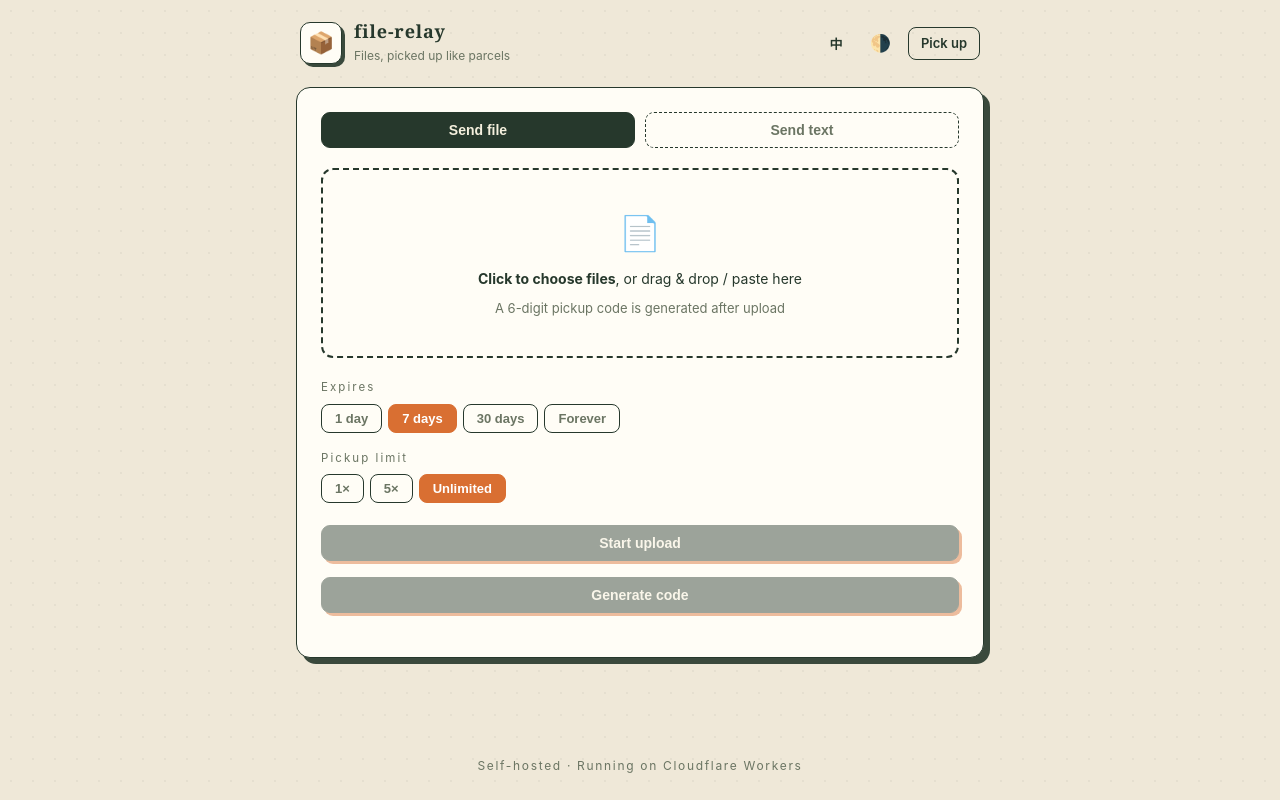
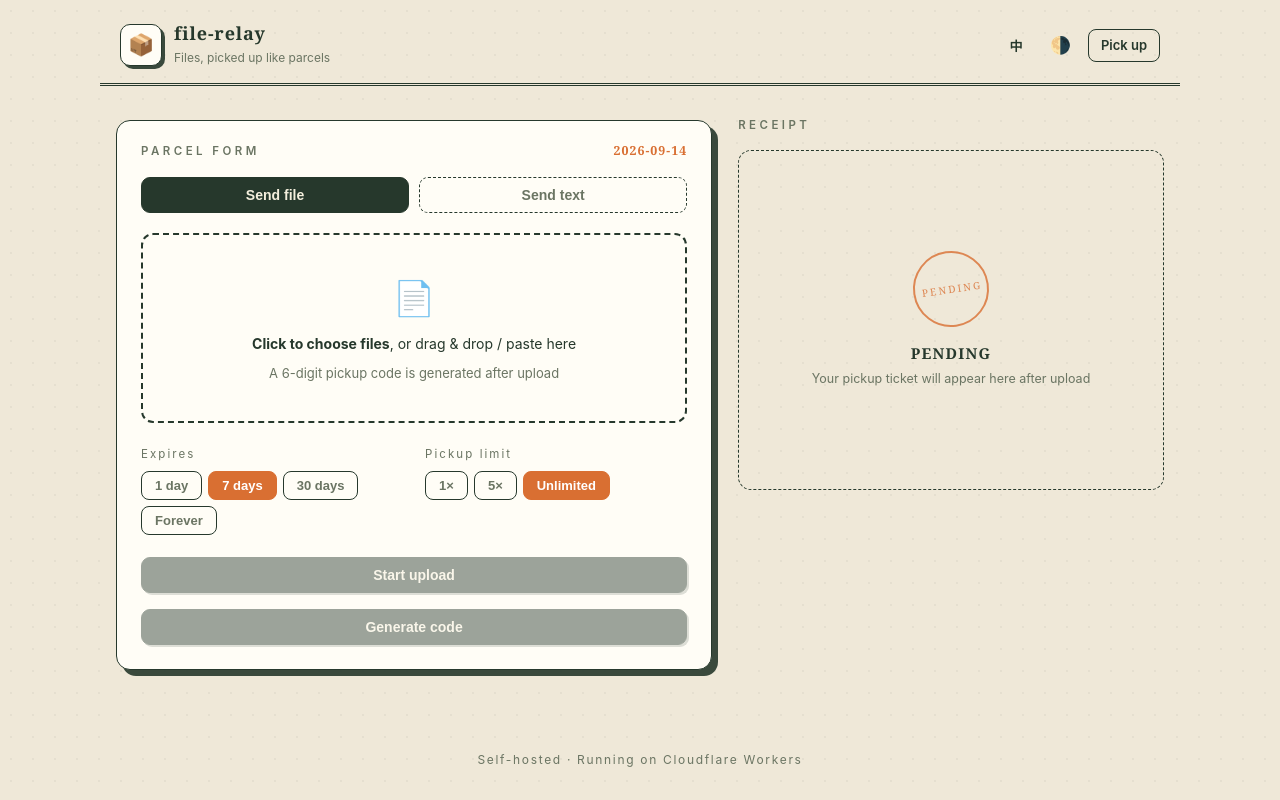
Before and after one commit to Billy775326/file-relay, a website with bundled scripts: page public/index.html in a window 1280 px wide. Built offline with nearby package versions, Linux system fonts and the light colour scheme; files whose address does not match are found by name.

Commit message:
首页改柜台双栏布局:左寄件单表单 / 右回执常驻(粘性)
- 桌面 ≥880px 双栏 grid(1.4fr/1fr),右栏 sticky,出票不再顶推页面
- 回执空态:PENDING 圆形邮戳占位(带说明),与左栏卡片视觉平衡
- options 双栏网格;顶栏双线规尺贯通;票头/回执小标签 + 抬头日期
- 移动端并回单栏:回执落在表单下方,空态占位隐藏
- 视觉打磨:禁用主按钮去橙影、文件行 MIME 单行省略
- i18n 新增 send.cap/receipt.cap/ph.title/ph.sub(138 键 ×2)
- 双模式 e2e 12/12 + smoke 21/21,dist 重建 244.7 KB

```diff
--- a/public/index.html
+++ b/public/index.html
@@ -16,7 +16,7 @@
 </script>
 </head>
 <body>
-<header class="topbar">
+<header class="topbar wide">
   <div class="brand">
     <span class="logo">📦</span>
     <div><b data-i18n="brand.name">文件中转站</b><small data-i18n="brand.tagline">像取快递一样取文件</small></div>
@@ -28,8 +28,13 @@
   </div>
 </header>
 
-<main class="container">
-  <section class="card">
+<main class="container wide">
+  <div class="send-grid">
+  <section class="card form-card">
+    <div class="card-cap">
+      <span data-i18n="send.cap">寄件单</span>
+      <span class="cap-date" id="cap-date"></span>
+    </div>
     <div class="tabs">
       <button class="tab active" data-tab="file" data-i18n="tab.file">发文件</button>
       <button class="tab" data-tab="text" data-i18n="tab.text">发文本</button>
@@ -81,8 +86,18 @@
       </div>
     </div>
 
-    <div id="results" class="results"></div>
-  </section>
+    </section>
+
+    <aside class="send-side">
+      <div class="side-cap" data-i18n="receipt.cap">回执</div>
+      <div id="result-placeholder" class="result-placeholder">
+        <div class="ph-postmark">PENDING</div>
+        <p data-i18n="ph.title">待出票</p>
+        <small data-i18n="ph.sub">上传完成后,取件凭证会出现在这里</small>
+      </div>
+      <div id="results" class="results"></div>
+    </aside>
+  </div>
 </main>
 
 <footer class="foot" data-i18n="foot">自托管 · 运行于 Cloudflare Workers</footer>
--- a/public/js/i18n.js
+++ b/public/js/i18n.js
@@ -56,6 +56,10 @@ const DICT = {
     'result.okBatch': '✅ {0} 个文件分享成功',
     'ticket.title': '取件凭证',
     'ticket.no': '№ {0}',
+    'send.cap': '寄件单',
+    'receipt.cap': '回执',
+    'ph.title': '待出票',
+    'ph.sub': '上传完成后,取件凭证会出现在这里',
     'qr.hint': '扫码直接取件',
     'label.code': '口令',
     'label.link': '链接',
@@ -189,6 +193,10 @@ const DICT = {
     'result.okBatch': '✅ {0} files shared successfully',
     'ticket.title': 'PICKUP TICKET',
     'ticket.no': '№ {0}',
+    'send.cap': 'PARCEL FORM',
+    'receipt.cap': 'RECEIPT',
+    'ph.title': 'PENDING',
+    'ph.sub': 'Your pickup ticket will appear here after upload',
     'qr.hint': 'Scan to pick up',
     'label.code': 'code',
     'label.link': 'link',
--- a/public/js/index.js
+++ b/public/js/index.js
@@ -18,6 +18,8 @@ const els = {
   progressText: $('#progress-text'),
   btnCancel: $('#btn-cancel'),
   results: $('#results'),
+  placeholder: $('#result-placeholder'),
+  capDate: $('#cap-date'),
 };
 
 const MAX_SIZE_FALLBACK = 2 * 1024 * 1024 * 1024;
@@ -45,6 +47,9 @@ function updateHint() {
     updateHint();
   } catch { /* 保持默认 */ }
 })();
+
+/* 寄件单抬头日期(装饰) */
+if (els.capDate) els.capDate.textContent = fmtDate(Date.now()).split(' ')[0];
 
 /* 语言切换:重算动态文案与结果卡片 */
 onLangChange(() => {
@@ -491,6 +496,7 @@ function buildResultCard(r, compact) {
 
 function showResults(list) {
   lastResults = list;
+  if (els.placeholder) els.placeholder.hidden = true;
   els.results.replaceChildren();
   if (list.length > 1) {
     els.results.append(
@@ -536,5 +542,6 @@ async function copyBtn(btn, text, label) {
 
 function hideResult() {
   lastResults = [];
+  if (els.placeholder) els.placeholder.hidden = false;
   els.results.replaceChildren();
 }
--- a/public/style.css
+++ b/public/style.css
@@ -85,9 +85,10 @@ body {
   display: flex;
   align-items: center;
   justify-content: space-between;
-  padding: 20px 20px 12px;
+  padding: 22px 20px 14px;
   max-width: 720px;
-  margin: 0 auto;
+  margin: 0 auto 26px;
+  border-bottom: 3px double var(--line);
 }
 .topbar.wide { max-width: 1080px; }
 .brand { display: flex; align-items: center; gap: 12px; }
@@ -137,6 +138,64 @@ body {
   padding: 32px 16px 10px;
 }
 
+/* ============ 发送页:柜台双栏(左寄件单 / 右回执常驻) ============ */
+.send-grid {
+  display: grid;
+  grid-template-columns: 1.4fr 1fr;
+  gap: 26px;
+  align-items: start;
+}
+.form-card { margin-bottom: 0; }
+.card-cap, .side-cap {
+  display: flex;
+  justify-content: space-between;
+  align-items: baseline;
+  margin: -4px 0 16px;
+  font-size: 11.5px;
+  letter-spacing: 0.3em;
+  color: var(--muted);
+  font-weight: 600;
+}
+.card-cap .cap-date {
+  font-family: var(--serif);
+  color: var(--stamp);
+  letter-spacing: 0.08em;
+  font-size: 12.5px;
+}
+.send-side { position: sticky; top: 24px; min-width: 0; }
+.send-side .results { margin-top: 0; }
+/* 回执空态:待出票邮戳 */
+.result-placeholder {
+  border: 1.5px dashed var(--line);
+  border-radius: 13px;
+  padding: 38px 20px;
+  min-height: 340px; /* 与左栏表单卡视觉平衡 */
+  display: flex;
+  flex-direction: column;
+  justify-content: center;
+  align-items: center;
+  text-align: center;
+  animation: fade-up var(--t-slow) var(--ease) both;
+}
+.ph-postmark {
+  width: 76px;
+  height: 76px;
+  margin: 0 auto 14px;
+  border: 2.5px double var(--stamp);
+  border-radius: 50%;
+  display: grid;
+  place-items: center;
+  color: var(--stamp);
+  font-family: var(--serif);
+  font-size: 10px;
+  letter-spacing: 0.22em;
+  text-indent: 0.22em; /* 补偿字距,让圆形邮戳视觉居中 */
+  transform: rotate(-8deg);
+  opacity: 0.8;
+}
+.result-placeholder p { margin: 0 0 4px; font-weight: 700; font-family: var(--serif); letter-spacing: 0.08em; }
+.result-placeholder small { color: var(--muted); font-size: 12.5px; }
+
 /* ============ 按钮:邮戳章 ============ */
 .btn {
   display: inline-flex;
@@ -166,6 +225,7 @@ body {
 }
 .btn.primary:hover { transform: translate(-2px, -2px); box-shadow: 5px 5px 0 var(--stamp); }
 .btn.primary:active { transform: translate(1px, 1px); box-shadow: 1px 1px 0 var(--stamp); }
+.btn.primary:disabled { box-shadow: 2px 2px 0 var(--hard-soft); } /* 禁用时不亮橙影,避免误读为可点 */
 .btn.ghost { background: transparent; box-shadow: none; border-color: var(--line); }
 .btn.ghost:hover { background: var(--rowbg); transform: none; }
 .btn.danger { background: var(--danger); border-color: var(--danger); color: #fff; box-shadow: 2px 2px 0 var(--hard-soft); }
@@ -241,7 +301,7 @@ body {
 .fr-icon { font-size: 20px; flex: none; }
 .fr-meta { flex: 1; min-width: 0; }
 .fr-meta b { display: block; font-size: 13.5px; font-weight: 700; overflow: hidden; text-overflow: ellipsis; white-space: nowrap; }
-.fr-meta small { color: var(--muted); font-size: 12px; }
+.fr-meta small { color: var(--muted); font-size: 12px; overflow: hidden; text-overflow: ellipsis; white-space: nowrap; }
 .fr-status { font-size: 12.5px; color: var(--muted); font-variant-numeric: tabular-nums; white-space: nowrap; font-family: var(--serif); }
 .file-row.done .fr-status { color: var(--ok); font-weight: 700; }
 .file-row.fail .fr-status { color: var(--danger); font-weight: 700; }
@@ -277,7 +337,7 @@ textarea {
 textarea:focus { outline: none; box-shadow: 3px 3px 0 var(--hard-soft); }
 
 /* ============ 选项 segmented:邮资标签 ============ */
-.options { display: flex; flex-direction: column; gap: 16px; margin: 20px 0 6px; }
+.options { display: grid; grid-template-columns: 1fr 1fr; gap: 16px 22px; margin: 22px 0 6px; }
 .opt-group label {
   display: block;
   font-size: 11.5px;
@@ -530,7 +590,14 @@ td.wrap { white-space: normal; min-width: 140px; max-width: 260px; overflow: hid
 .toast.error { background: var(--danger); border-color: var(--danger); color: #fff; }
 
 /* ============ 移动端 ============ */
+/* 双栏并回单栏:右栏回到表单下方,空态占位隐藏 */
+@media (max-width: 880px) {
+  .send-grid { grid-template-columns: 1fr; gap: 18px; }
+  .send-side { position: static; }
+  .send-side .side-cap, .result-placeholder { display: none; }
+}
 @media (max-width: 640px) {
+  .options { grid-template-columns: 1fr; }
   .card { padding: 18px; }
   .topbar { padding: 14px 16px 8px; }
   .code { gap: 6px; }
```
Also changed, not shown: dist/worker.js.
